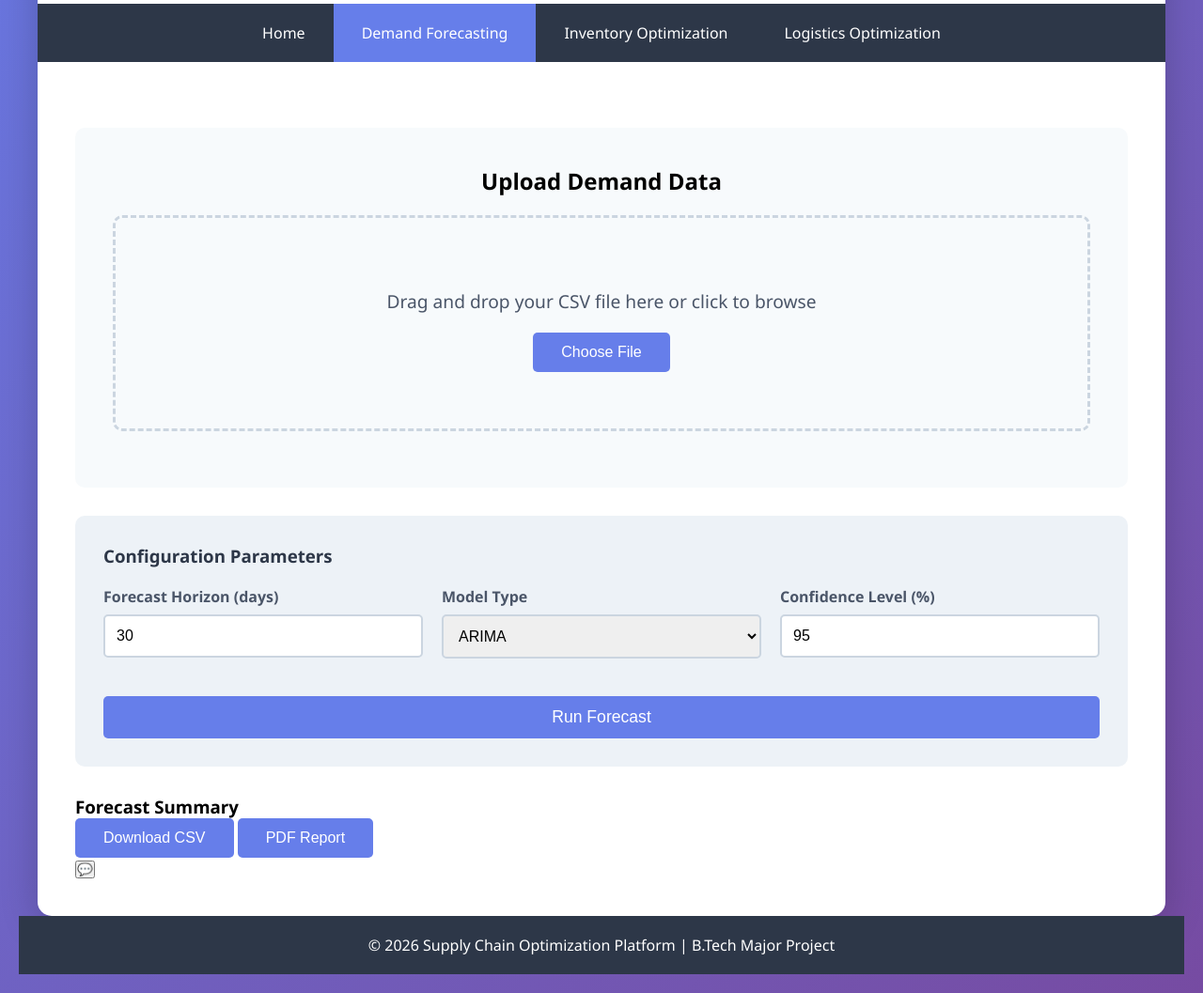
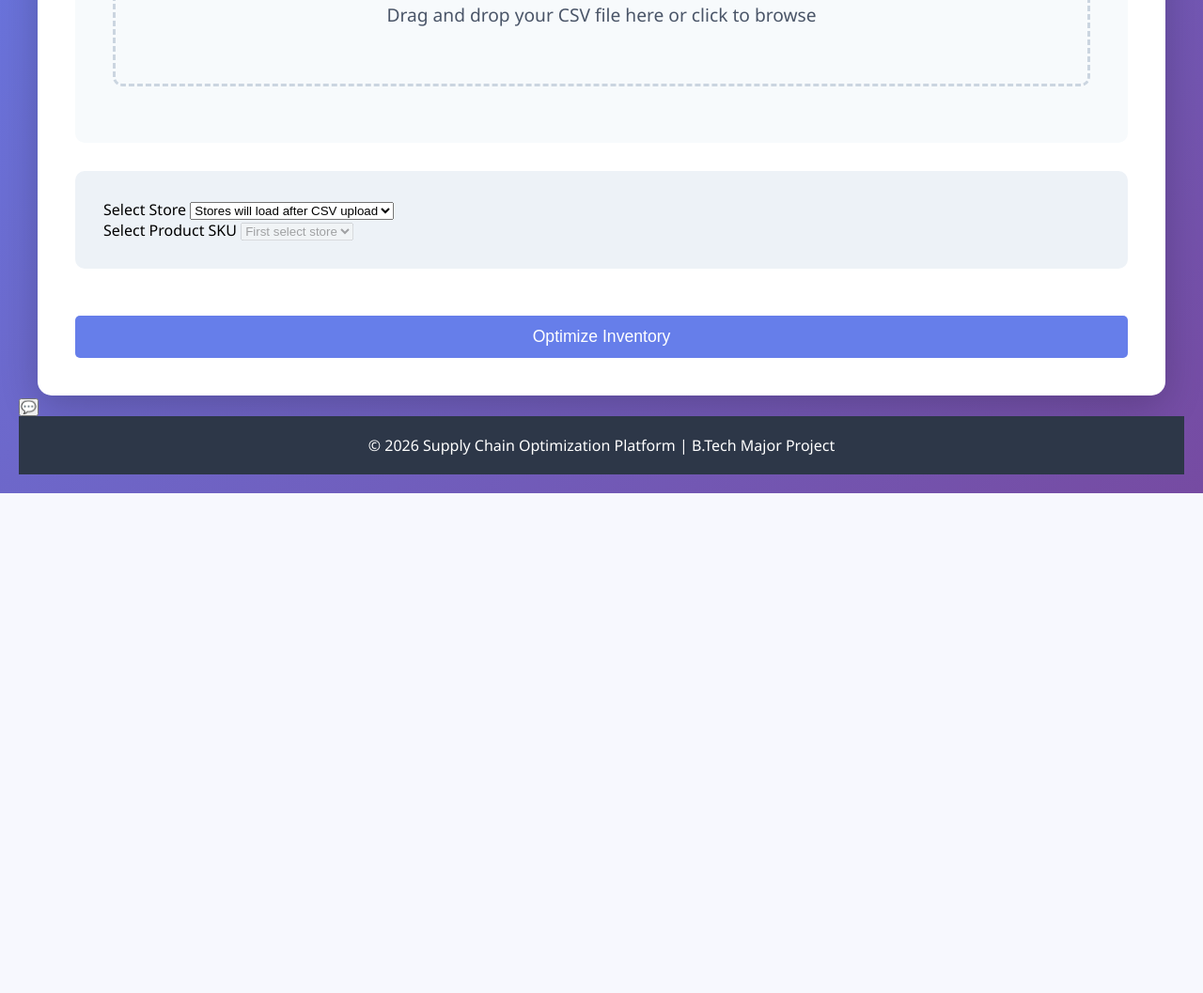
Before and after one commit to NeelDelivala/SupplyChain-MajorProject, a Flask app: page /inventory-optimization in a window 1280 px wide. Shown: the part 515-1572 px from the top of the page at 94% size. After the commit the page ends 1040 px from the top, so only its background shows below. Run offline with Flask 3, Linux system fonts and the light colour scheme; the visitor is signed in with stand-in values (Sample User, id 1).

Commit message:
Update inventory_optimization.html

```diff
--- a/templates/inventory_optimization.html
+++ b/templates/inventory_optimization.html
@@ -3,31 +3,54 @@
 <head>
     <meta charset="UTF-8">
     <meta name="viewport" content="width=device-width, initial-scale=1.0">
-    <title>Demand Forecasting - Supply Chain Optimizer</title>
+    <title>Inventory Optimization - Supply Chain Optimizer</title>
     <link rel="stylesheet" href="{{ url_for('static', filename='css/style.css') }}">
 </head>
+<script>
+    let uploadedData = null;
+
+    // After file upload success, load stores
+    function onFileUploaded(dfPreview) {
+        uploadedData = dfPreview;
+        loadStoresFromData();
+    }
+
+    function loadStoresFromData() {
+        // This will be called after CSV upload
+        const storeSelect = document.getElementById('storeSelect');
+        storeSelect.innerHTML = '<option value="">Select store...</option>';
+        // Populate from uploaded CSV (your existing handleFile will call this)
+    }
+
+    document.getElementById('storeSelect').addEventListener('change', function() {
+        const productSelect = document.getElementById('productSelect');
+        if (this.value) {
+            productSelect.disabled = false;
+            productSelect.innerHTML = '<option value="">Select SKU...</option>';
+        }
+    });
+</script>
+
 <body>
+    <button class="theme-toggle" id="themeToggle" title="Toggle Dark Mode">🌙</button>
     <div class="container">
         <header>
-            <h1>Demand Forecasting</h1>
-            <p>Predict future demand with machine learning</p>
-            <button class="theme-toggle" id="themeToggle" title="Toggle Dark Mode">🌙
+            <h1>Inventory Optimization</h1>
+            <p>Optimize reorder points, safety stock, and order quantities</p>
         </header>
-        <div class="site-logo">
-            <img src="{{ url_for('static', filename='images/logo.png') }}" alt="ChaininForge.ai" />
-        </div>
+
         <nav>
             <a href="/">Home</a>
-            <a href="/demand-forecasting" class="active">Demand Forecasting</a>
-            <a href="/inventory-optimization">Inventory Optimization</a>
+            <a href="/demand-forecasting">Demand Forecasting</a>
+            <a href="/inventory-optimization" class="active">Inventory Optimization</a>
             <a href="/logistics-optimization">Logistics Optimization</a>
         </nav>
 
         <main>
             <div class="upload-section">
-                <h2>Upload Demand Data</h2>
+                <h2>Upload Inventory Data</h2>
                 <p style="color: #4a5568; margin: 10px 0 20px;">
-                   <!-- Upload a CSV file with columns: Date, SKU_ID, Region, Units_Sold-->
+                   <!-- Upload CSV: Product_ID, Current_Stock, Reorder_Point, Unit_Cost, Lead_Time-->
                 </p>
 
                 <div class="upload-area" id="uploadArea">
@@ -35,10 +58,7 @@
                     <p style="font-size: 1.2em; color: #4a5568;">
                         Drag and drop your CSV file here or click to browse
                     </p>
-                    <input type="file" id="fileInput" accept=".csv" />
-                    <button onclick="document.getElementById('fileInput').click()" class="btn" style="margin-top: 20px;">
-                        Choose File
-                    </button>
+                    <input type="file" id="fileInput" accept=".csv" style="display: none;"/>
                 </div>
 
                 <div id="fileInfo" class="hidden" style="margin-top: 20px; text-align: left;">
@@ -49,79 +69,109 @@
                 </div>
             </div>
 
-            <div class="config-panel" id="configPanel">
-                <h3>Configuration Parameters</h3>
-                <div style="display: grid; grid-template-columns: repeat(auto-fit, minmax(250px, 1fr)); gap: 20px;">
-                    <div class="form-group">
-                        <label for="forecastHorizon">Forecast Horizon (days)</label>
-                        <input type="number" id="forecastHorizon" value="30" min="7" max="90">
-                    </div>
-                    <div class="form-group">
-                        <label for="modelType">Model Type</label>
-                        <select id="modelType">
-                            <!--<option value="auto">Auto (Recommended)</option>-->
-                            <option value="arima">ARIMA</option>
-                            <!--<option value="prophet">Prophet</option>
-                            <option value="xgboost">XGBoost</option>
-                            <option value="lstm">LSTM</option>-->
+            <div class="config-panel" id="configPanel" class="hidden">
+                <div class="row mb-4">
+                    <div class="col-md-6">
+                        <label class="form-label fw-bold">Select Store</label>
+                        <select id="storeSelect" class="form-select">
+                            <option value="">Stores will load after CSV upload</option>
                         </select>
                     </div>
-                    <div class="form-group">
-                        <label for="confidenceLevel">Confidence Level (%)</label>
-                        <input type="number" id="confidenceLevel" value="95" min="80" max="99">
+                    <div class="col-md-6">
+                        <label class="form-label fw-bold">Select Product SKU</label>
+                        <select id="productSelect" class="form-select" disabled>
+                            <option value="">First select store</option>
+                        </select>
+                    </div>
                 </div>
                 </div>
 
-                <button onclick="runForecast()" class="btn" style="width: 100%; margin-top: 20px; font-size: 1.1em;">
-                     Run Forecast
+                <button onclick="runOptimization()" class="btn" style="width: 100%; margin-top: 20px; font-size: 1.1em;">
+                    Optimize Inventory
                 </button>
             </div>
 
             <div id="loadingSection" class="hidden" style="text-align: center; padding: 40px;">
                 <div class="spinner"></div>
                 <p style="margin-top: 20px; color: #4a5568; font-size: 1.1em;">
-                    Running forecast model... Please wait
+                    Running optimization... Please wait
                 </p>
             </div>
 
             <div id="resultsSection" class="results hidden">
-                <h2>Forecast Results</h2>
+                <h2>Optimization Results</h2>
 
-                <div class="metrics">
-                    <div class="metric-card">
-                        <h4>Model Accuracy (MAPE)</h4>
-                        <div class="value" id="mape">-</div>
-                        <div class="change">Lower is better</div>
+                <!-- Replace your results display elements with these -->
+                <div class="results-grid">
+                    <div class="metric">
+                        <label title="Unique store identifier">Store ID: <span id="storeIdDisplay">-</span></label>
                     </div>
-                    <div class="metric-card">
-                        <h4>R² Score</h4>
-                        <div class="value" id="r2">-</div>
-                        <div class="change">Higher is better</div>
+                    <div class="metric">
+                        <label title="Product SKU code">Product ID: <span id="productIdDisplay">-</span></label>
                     </div>
-                    <div class="metric-card">
-                        <h4>RMSE</h4>
-                        <div class="value" id="rmse">-</div>
-                        <div class="change">Lower is better</div>
+                    <div class="metric">
+                        <label title="Current stock quantity">Inventory Level: <span id="inventoryLevel">-</span></label>
                     </div>
-                    <div class="metric-card">
-                        <h4>Forecast Horizon</h4>
-                        <div class="value" id="horizonDisplay">-</div>
-                        <div class="change">Model: ARIMA</div>
-                        <div class="model-info" id="modelDisplay">-</div>
+                    <div class="metric">
+                        <label title="Predicted demand (30 days)">Demand Forecast: <span id="demandForecast">-</span></label>
+                    </div>
+                    <div class="metric">
+                        <label title="Estimated monthly sales">Units Sold: <span id="unitsSold">-</span></label>
+                    </div>
+                    <div class="metric">
+                        <label title="Stockout risk level">Stock Risk: <span id="stockRisk">-</span></label>
+                    </div>
+                    <div class="metric">
+                        <label title="ML model risk prediction">ML Risk: <span id="mlRisk">-</span></label>
+                    </div>
+                    <div class="metric">
+                        <label title="Recommended action">Recommendation: <span id="recommendation">-</span></label>
+                    </div>
+                    <div class="metric">
+                        <label title="Optimal order quantity (EOQ)">Reorder Qty: <span id="reorderQty">-</span></label>
+                    </div>
+                    <div class="metric">
+                        <label title="Reorder when stock hits this level">Reorder Point: <span id="reorderPoint">-</span></label>
+                    </div>
+                    <div class="metric">
+                        <label title="Excess inventory detected?">Overstock: <span id="isOverstock">-</span></label>
                     </div>
                 </div>
-                <div id="dataPreview" class="data-preview-section">
+
+                <style>
+                .metric label {
+                    display: block;
+                    font-weight: 500;
+                    cursor: help;
+                }
+                .metric label:hover::after {
+                    content: attr(title);
+                    position: absolute;
+                    background: #333;
+                    color: white;
+                    padding: 5px;
+                    border-radius: 4px;
+                    z-index: 10;
+                }
+                </style>
+                <div class="results-legend" style="margin-top: 20px; font-size: 0.85em; color: #666;">
+                    <div><strong>Recommendation Guide:</strong></div>
+                    <div>• MAINTAIN = Optimal stock levels</div>
+                    <div>• REDUCE_STOCK = Excess inventory detected</div>
+                    <div>• PLAN_REORDER = Order within 7 days</div>
+                    <div>• URGENT_REORDER = Order immediately</div>
+                </div>
+
+                <div style="margin-top: 30px;">
                     <h3>Data Preview</h3>
-                    <div class="table-container"></div>
+                    <div id="dataPreview" style="overflow-x: auto; margin-top: 15px;"></div>
                 </div>
+
+                <div style="margin-top: 30px; text-align: center;">
+                    <button class="btn" onclick="downloadResults()">Download Optimized Policies</button>
+                    <button class="btn" onclick="downloadReport()" style="margin-left: 15px;">📄 Download Report</button>
                 </div>
-            <div id="forecastResults" class="forecast-table-section">
-                <h3>Forecast Summary</h3>
-                <div class="table-container"></div>
-            </div>
-            <div class="download-section">
-                <button onclick="downloadResults()" class="btn btn-primary">Download CSV</button>
-                <button onclick="downloadReport()" class="btn btn-secondary">PDF Report</button>
+
             </div>
             <!-- AI Chatbot -->
             <div id="chatbot-container">
@@ -133,7 +183,7 @@
                 </div>
                 <div id="chatbot-messages" class="chatbot-messages"></div>
                 <div class="chatbot-input-container">
-                <input type="text" id="chatbot-input" placeholder="Ask about supply chain...">
+                <input type="text" id="chatbot-input" placeholder="Ask about supply chain, forecasts, inventory...">
                 <button id="chatbot-send">Send</button>
                 </div>
             </div>
@@ -210,7 +260,6 @@
         });
         </script>
 
-        </div>
         </main>
 
         <footer>
@@ -218,6 +267,6 @@
         </footer>
     </div>
 
-    <script src="{{ url_for('static', filename='js/demand.js') }}"></script>
+    <script src="{{ url_for('static', filename='js/inventory.js') }}"></script>
 </body>
 </html>
```
Lines whose indentation alone changed are shown as unchanged.
